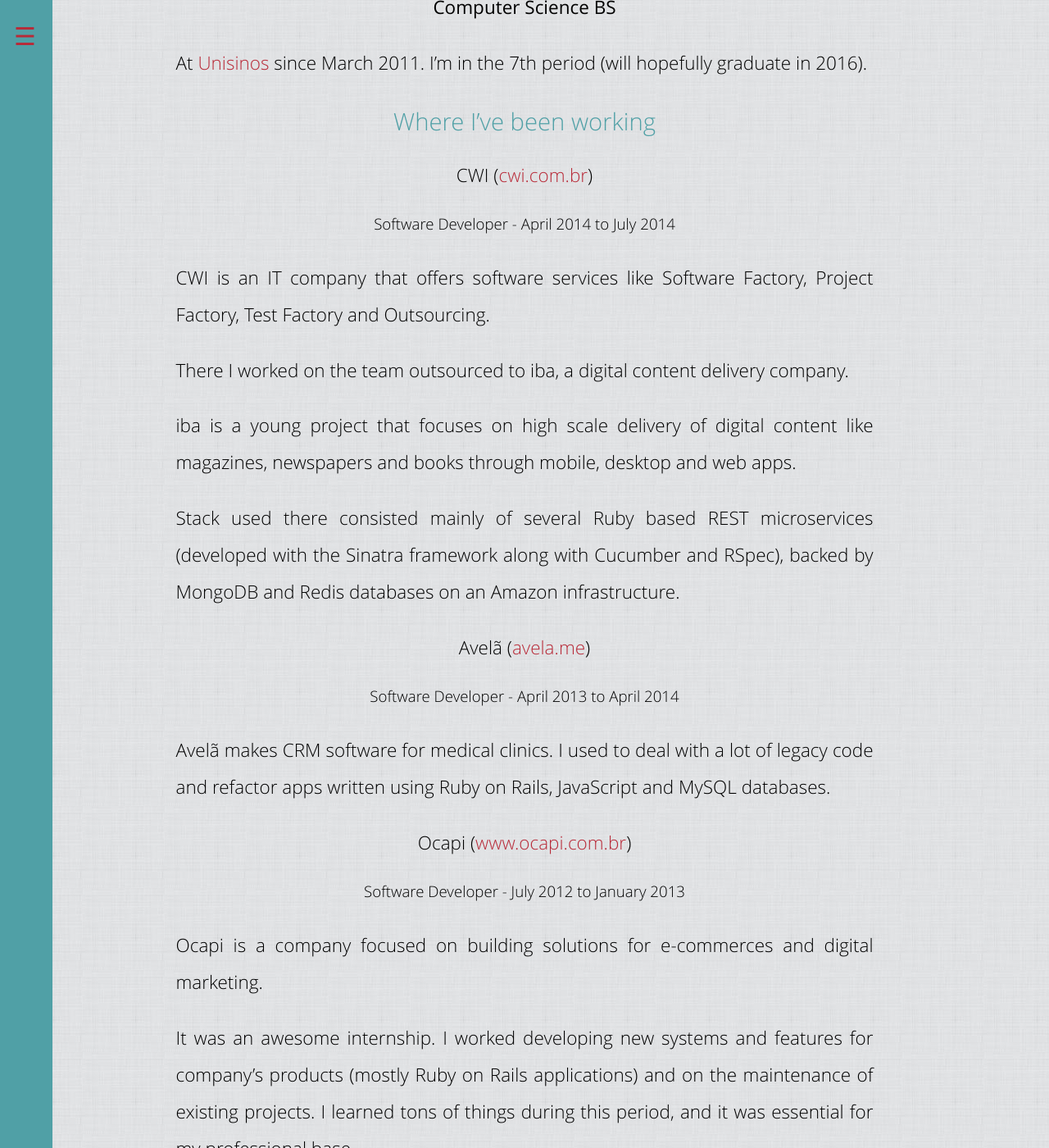
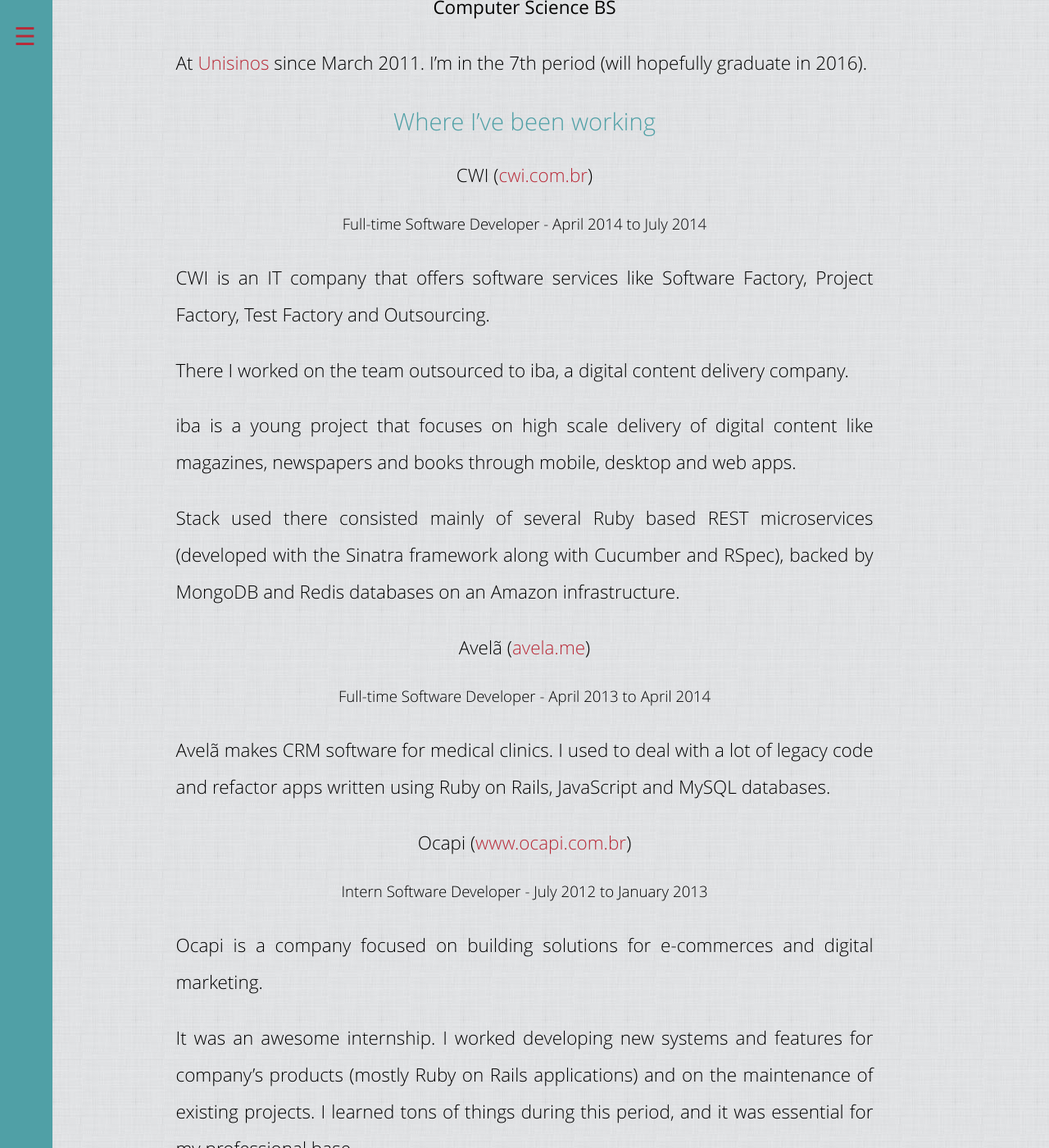
Before and after one commit to fuadsaud/fuadsaud.github.io, a Jekyll site: the page built from resume/index.md, in a window 1280 px wide and 1400 px high, scrolled down 1317 px. Shown: the whole window at 82% size. Built offline with Jekyll 4.4.1, drawn with Linux system fonts in a browser that asks for light colours; some of the changed text lies outside the part shown.

Commit message:
Update positions

```diff
--- a/resume/index.md
+++ b/resume/index.md
@@ -47,7 +47,7 @@ At [Unisinos](//unisinos.br/global/en/) since March 2011. I'm in the 7th period
 
 #### CWI ([cwi.com.br](//cwi.com.br))
 
-##### Software Developer - April 2014 to July 2014
+##### Full-time Software Developer - April 2014 to July 2014
 
 CWI is an IT company that offers software services like Software Factory,
 Project Factory, Test Factory and Outsourcing.
@@ -65,7 +65,7 @@ MongoDB and Redis databases on an Amazon infrastructure.
 
 #### Avelã ([avela.me](//avela.me))
 
-##### Software Developer - April 2013 to April 2014
+##### Full-time Software Developer - April 2013 to April 2014
 
 Avelã makes CRM software for medical clinics. I used to deal with a lot of
 legacy code and refactor apps written using Ruby on Rails, JavaScript and MySQL
@@ -73,7 +73,7 @@ databases.
 
 #### Ocapi ([www.ocapi.com.br](//www.ocapi.com.br))
 
-##### Software Developer - July 2012 to January 2013
+##### Intern Software Developer - July 2012 to January 2013
 
 Ocapi is a company focused on building solutions for e-commerces and digital
 marketing.
@@ -85,7 +85,7 @@ essential for my professional base.
 
 #### Cali ([www.cali.com.br](//www.cali.com.br))
 
-##### Support Assistant and Software Developer
+##### Intern Support Assistant and Software Developer
 
 Cali is a small company developing softwares for automation and management of
 metrology and calibration labs.
```
